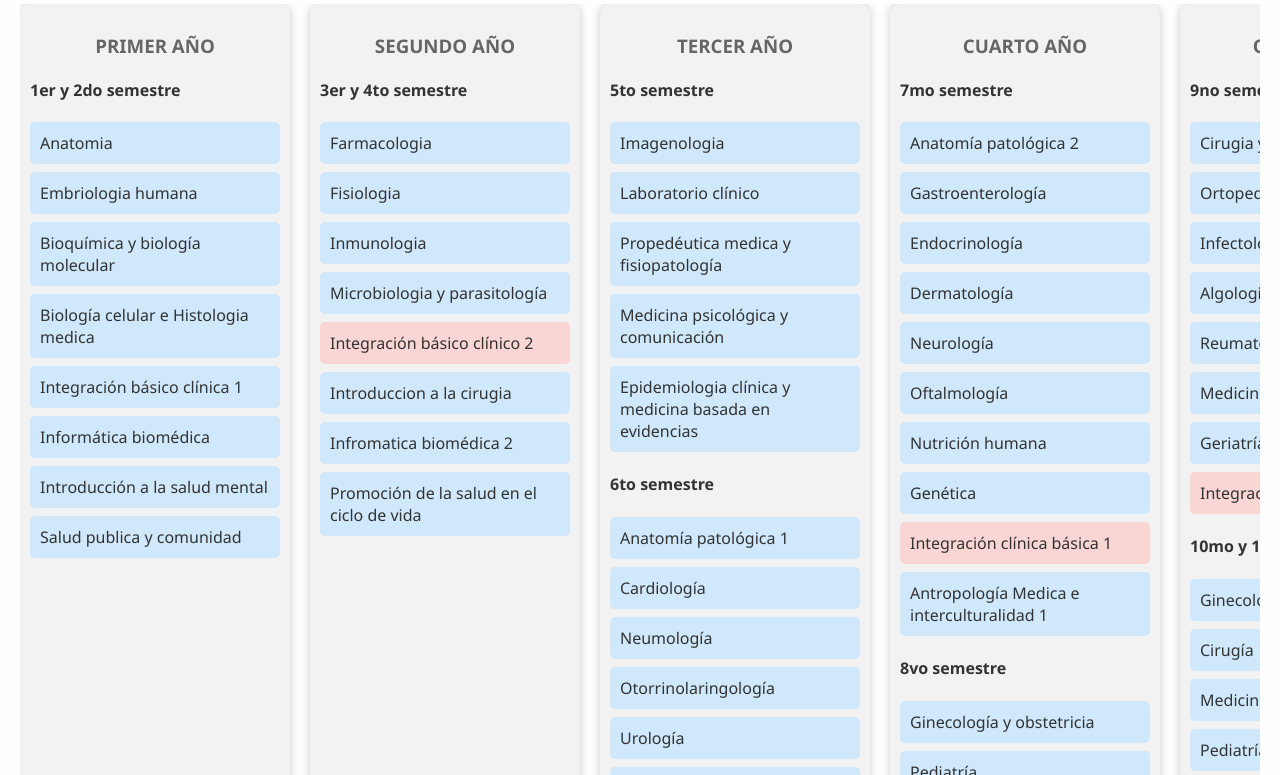
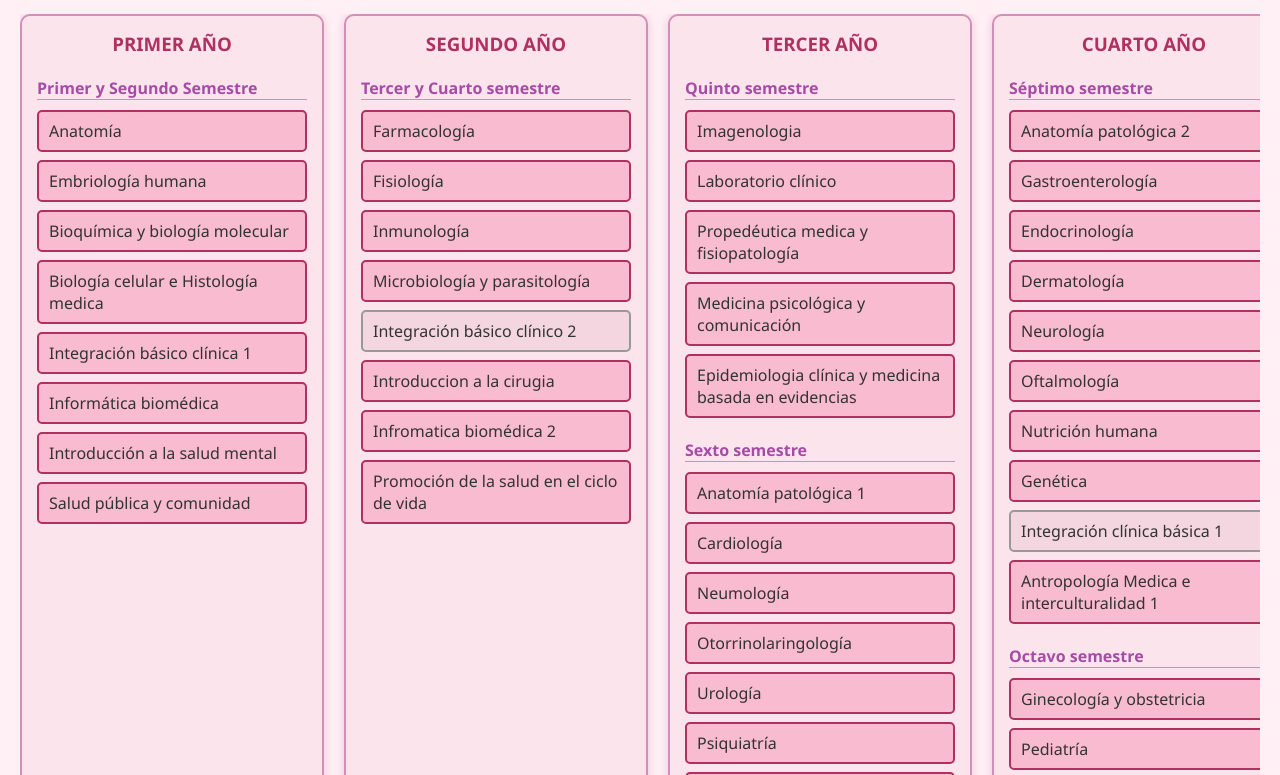
Before and after one commit to andylizeth/Tira-de-materias-Medicina-, a plain HTML site: page index.html in a window 1280 px wide. Shown: the part 89-864 px from the top of the page. Drawn offline with Linux system fonts and the light colour scheme.

Commit message:
Update index.html

```diff
--- a/index.html
+++ b/index.html
@@ -1,131 +1,154 @@
 <!DOCTYPE html>
 <html lang="es">
 <head>
-  <meta charset="UTF-8" />
+  <meta charset="UTF-8">
   <title>Malla Curricular Medicina</title>
   <style>
     body {
-      font-family: 'Segoe UI', sans-serif;
-      background-color: #fefefe;
-      color: #333;
+      font-family: 'Segoe UI', 'Helvetica Neue', sans-serif;
+      background-color: #fff0f5;
       margin: 0;
       padding: 20px;
+      color: #333;
     }
+
     h2 {
       text-align: center;
-      color: #444;
+      font-weight: bold;
+      color: #6a0dad;
+      margin-bottom: 30px;
     }
+
     .grid {
       display: flex;
-      flex-wrap: nowrap;
+      gap: 20px;
       overflow-x: auto;
-      gap: 20px;
+      padding-bottom: 20px;
     }
+
     .year {
-      min-width: 250px;
-      background: #f2f2f2;
+      min-width: 270px;
+      background: #fce4ec;
+      border: 2px solid #d48fb8;
       border-radius: 10px;
-      padding: 10px;
-      box-shadow: 0 0 10px #ccc;
+      padding: 15px;
+      box-shadow: 0 0 10px #eac5da;
     }
+
     .year h3 {
       text-align: center;
-      color: #666;
+      font-weight: bold;
+      color: #b03060;
+      margin-top: 0;
     }
+
+    h4 {
+      color: #a64ca6;
+      font-weight: bold;
+      border-bottom: 1px solid #d48fb8;
+      margin-bottom: 10px;
+    }
+
     .subject {
-      background-color: #cfe8fc;
-      margin: 8px 0;
-      padding: 10px;
+      background-color: #f8bbd0;
+      border: 2px solid #b03060;
       border-radius: 5px;
+      padding: 8px 10px;
+      margin-bottom: 8px;
       cursor: pointer;
-      transition: background 0.3s;
       position: relative;
+      transition: all 0.3s ease;
     }
+
+    .subject.completed {
+      background-color: #e1bee7;
+      text-decoration: line-through;
+      color: #4a4a4a;
+    }
+
     .subject.locked {
-      background-color: #f9d5d3;
+      background-color: #f3d6e0;
+      border-color: #999;
       cursor: not-allowed;
     }
-    .subject.completed {
-      background-color: #b6e2b6;
-      text-decoration: line-through;
-    }
+
     .subject[title]:hover::after {
       content: attr(title);
       position: absolute;
       top: 100%;
       left: 0;
-      background: #444;
-      color: #fff;
-      padding: 5px;
+      background: #6a0dad;
+      color: white;
+      padding: 5px 8px;
+      font-size: 13px;
       border-radius: 5px;
       white-space: nowrap;
-      z-index: 1;
+      z-index: 10;
     }
   </style>
 </head>
 <body>
-  <h2>Malla Curricular - Medicina</h2>
+  <h2>Malla Curricular de Medicina</h2>
   <div class="grid" id="malla"></div>
 
   <script>
-    const subjects = {
+    const malla = {
       "PRIMER AÑO": {
-        "1er y 2do semestre": [
-          "Anatomia", "Embriologia humana", "Bioquímica y biología molecular",
-          "Biología celular e Histologia medica", "Integración básico clínica 1",
-          "Informática biomédica", "Introducción a la salud mental", "Salud publica y comunidad"
+        "Primer y Segundo Semestre": [
+          "Anatomía", "Embriología humana", "Bioquímica y biología molecular",
+          "Biología celular e Histología medica", "Integración básico clínica 1",
+          "Informática biomédica", "Introducción a la salud mental", "Salud pública y comunidad"
         ]
       },
       "SEGUNDO AÑO": {
-        "3er y 4to semestre": [
-          "Farmacologia", "Fisiologia", "Inmunologia",
-          "Microbiologia y parasitología", "Integración básico clínico 2",
-          "Introduccion a la cirugia", "Infromatica biomédica 2",
-          "Promoción de la salud en el ciclo de vida"
+        "Tercer y Cuarto semestre": [
+          "Farmacología", "Fisiología", "Inmunología", "Microbiología y parasitología",
+          "Integración básico clínico 2", "Introduccion a la cirugia",
+          "Infromatica biomédica 2", "Promoción de la salud en el ciclo de vida"
         ]
       },
       "TERCER AÑO": {
-        "5to semestre": [
-          "Imagenologia", "Laboratorio clínico",
-          "Propedéutica medica y fisiopatología", "Medicina psicológica y comunicación",
-          "Epidemiologia clínica y medicina basada en evidencias"
+        "Quinto semestre": [
+          "Imagenologia", "Laboratorio clínico", "Propedéutica medica y fisiopatología",
+          "Medicina psicológica y comunicación", "Epidemiologia clínica y medicina basada en evidencias"
         ],
-        "6to semestre": [
+        "Sexto semestre": [
           "Anatomía patológica 1", "Cardiología", "Neumología", "Otorrinolaringología",
           "Urología", "Psiquiatría", "Nefrología", "Hematología",
           "Farmacología terapéutica", "Integración clínico básica 1"
         ]
       },
       "CUARTO AÑO": {
-        "7mo semestre": [
-          "Anatomía patológica 2", "Gastroenterología", "Endocrinología",
-          "Dermatología", "Neurología", "Oftalmología", "Nutrición humana",
-          "Genética", "Integración clínica básica 1", "Antropología Medica e interculturalidad 1"
+        "Séptimo semestre": [
+          "Anatomía patológica 2", "Gastroenterología", "Endocrinología", "Dermatología",
+          "Neurología", "Oftalmología", "Nutrición humana", "Genética",
+          "Integración clínica básica 1", "Antropología Medica e interculturalidad 1"
         ],
-        "8vo semestre": [
-          "Ginecología y obstetricia", "Pediatría", "Rehabilitación",
-          "Integrcion clínico básico 2", "Ambiente trabajo y salud",
-          "Bioética medica y profesionalismo", "Historia y filosofía de la medicina"
+        "Octavo semestre": [
+          "Ginecología y obstetricia", "Pediatría", "Rehabilitación", "Integrcion clínico básico 2",
+          "Ambiente trabajo y salud", "Bioética medica y profesionalismo",
+          "Historia y filosofía de la medicina"
         ]
       },
       "QUINTO AÑO": {
-        "9no semestre": [
+        "Noveno semestre": [
           "Cirugia y urgencias medicas", "Ortopedia y traumatología", "Infectologia",
           "Algologia", "Reumatologia", "Medicina legal", "Geriatría",
           "Integración Clinico básica 2"
         ],
-        "10mo y 11vo semestre": [
+        "Décimo y onceavo semestre": [
           "Ginecología y obstetricia", "Cirugía", "Medicina interna",
           "Pediatría", "Urgencias Medico quirúrgicas", "Medicina familiar y comunitaria"
-        ],
-        "12vo y 13er semestre": [
+        ]
+      },
+      "SEXTO AÑO": {
+        "Doceavo y décimo tercer semestre": [
           "SERVICIO SOCIAL"
         ]
       }
     };
 
-    // Requisitos para desbloquear
-    const prerequisites = {
+    const requisitos = {
       "Integración básico clínico 2": ["Integración básico clínica 1"],
       "Integración clínico básica 1": ["Integración básico clínico 2"],
       "Integración clínica básica 1": ["Integración clínico básica 1"],
@@ -140,52 +163,46 @@
     }
 
     function crearMalla() {
-      const container = document.getElementById("malla");
-      container.innerHTML = "";
+      const contenedor = document.getElementById("malla");
+      contenedor.innerHTML = "";
 
-      for (const [año, ciclos] of Object.entries(subjects)) {
-        const yearDiv = document.createElement("div");
-        yearDiv.className = "year";
-        yearDiv.innerHTML = `<h3>${año}</h3>`;
+      for (const [anio, ciclos] of Object.entries(malla)) {
+        const col = document.createElement("div");
+        col.className = "year";
+        col.innerHTML = `<h3>${anio}</h3>`;
 
         for (const [ciclo, materias] of Object.entries(ciclos)) {
-          const cicloTitle = document.createElement("h4");
-          cicloTitle.textContent = ciclo;
-          yearDiv.appendChild(cicloTitle);
+          const titulo = document.createElement("h4");
+          titulo.textContent = ciclo;
+          col.appendChild(titulo);
 
-          materias.forEach(materia => {
+          for (const materia of materias) {
             const div = document.createElement("div");
             div.className = "subject";
             div.textContent = materia;
 
-            const aprobada = progreso[materia];
-            const requisitos = prerequisites[materia];
+            const completada = progreso[materia];
+            const prereq = requisitos[materia];
+            const faltan = prereq ? prereq.filter(r => !progreso[r]) : [];
 
-            if (requisitos) {
-              const faltantes = requisitos.filter(req => !progreso[req]);
-              if (faltantes.length > 0) {
-                div.classList.add("locked");
-                div.title = "Requiere: " + faltantes.join(", ");
-              }
-            }
-
-            if (aprobada) {
-              div.classList.add("completed");
+            if (completada) div.classList.add("completed");
+            if (faltan.length > 0) {
+              div.classList.add("locked");
+              div.title = "Requiere: " + faltan.join(", ");
             }
 
             div.addEventListener("click", () => {
               if (div.classList.contains("locked")) return;
-
               progreso[materia] = !progreso[materia];
               guardarProgreso();
-              crearMalla(); // Refresh
+              crearMalla();
             });
 
-            yearDiv.appendChild(div);
-          });
+            col.appendChild(div);
+          }
         }
 
-        container.appendChild(yearDiv);
+        contenedor.appendChild(col);
       }
     }
 
```
